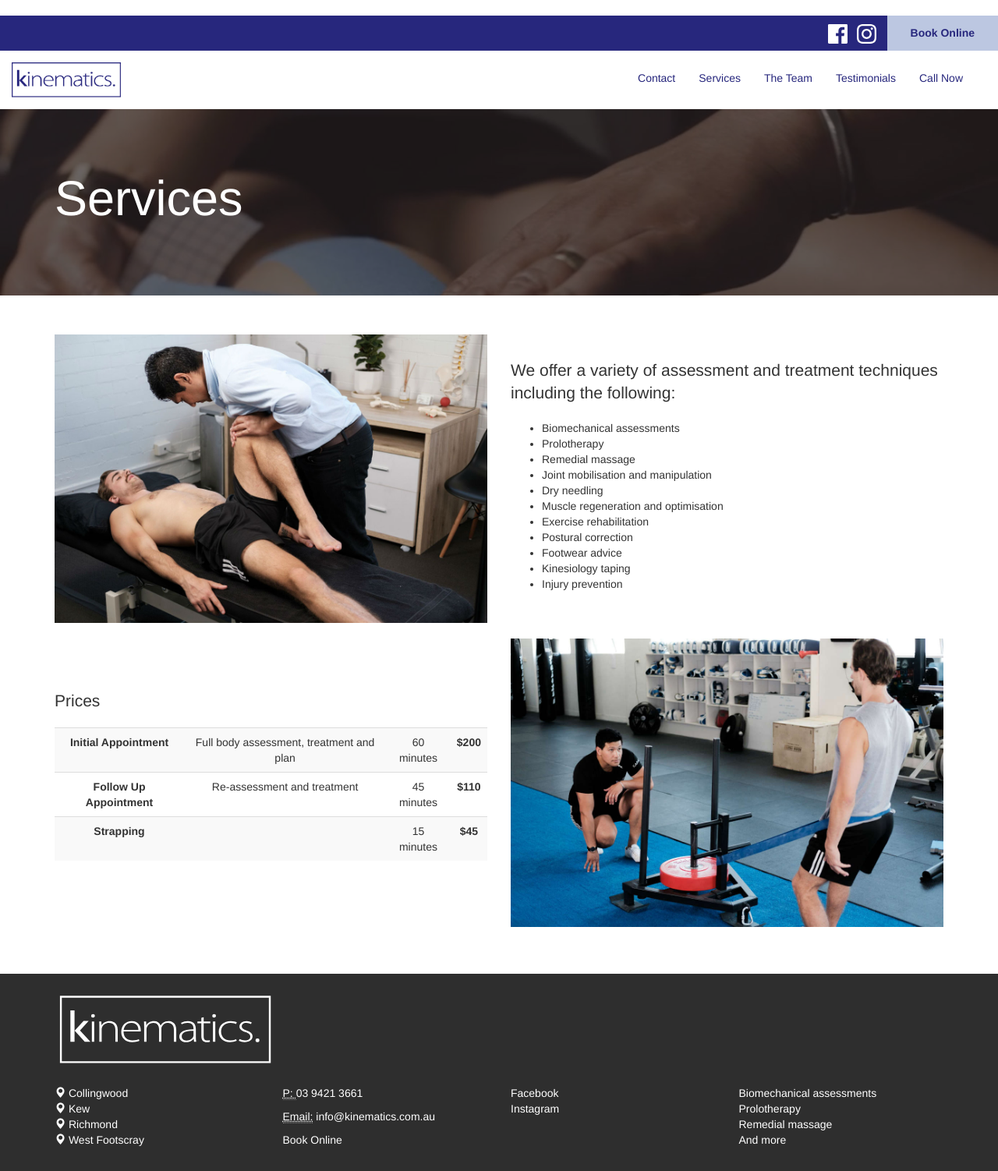
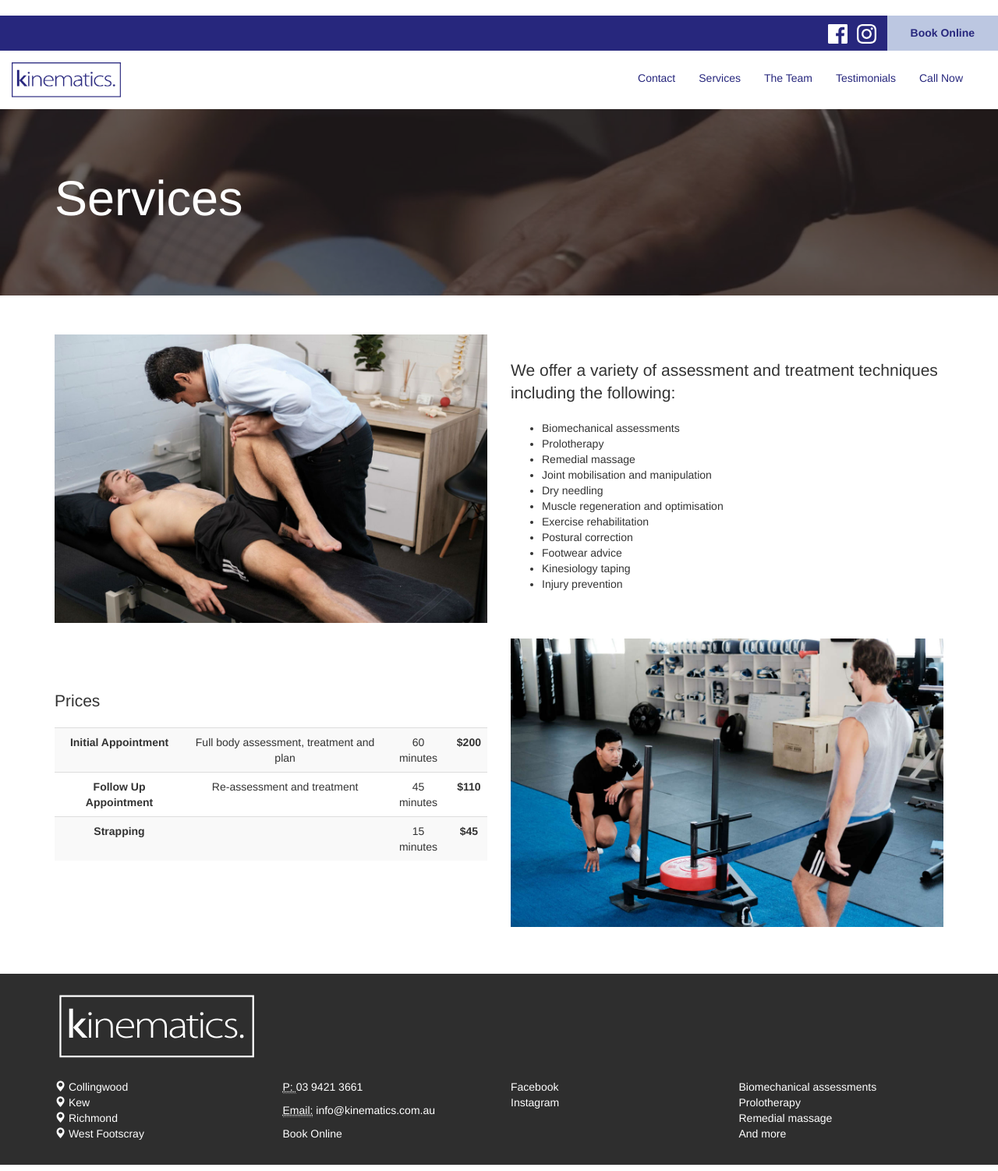
Before and after one commit to kmb64/kinematics, a Jekyll site: the page built from services.html, in a window 1280 px wide. Shown: the whole page at 78% size. Built offline with Jekyll 4.4.1, drawn with Linux system fonts in a browser that asks for light colours; nearby versions of some CDN libraries.

Commit message:
Max width for footer logo

```diff
--- a/_includes/footer.html
+++ b/_includes/footer.html
@@ -4,7 +4,7 @@
 
     <div class="row">
 
-      <div class="col-md-12">
+      <div class="col-md-3">
         <img class="img-responsive" alt="Kinematics" src="{{ site.baseurl }}/assets/images/logo-svg.svg" />
       </div>
 
--- a/_sass/_footer.scss
+++ b/_sass/_footer.scss
@@ -7,7 +7,7 @@
 
   img {
     margin-bottom : 20px;
-    width : 25%;
+    max-width: 330px;
   }
 
   a {
```
